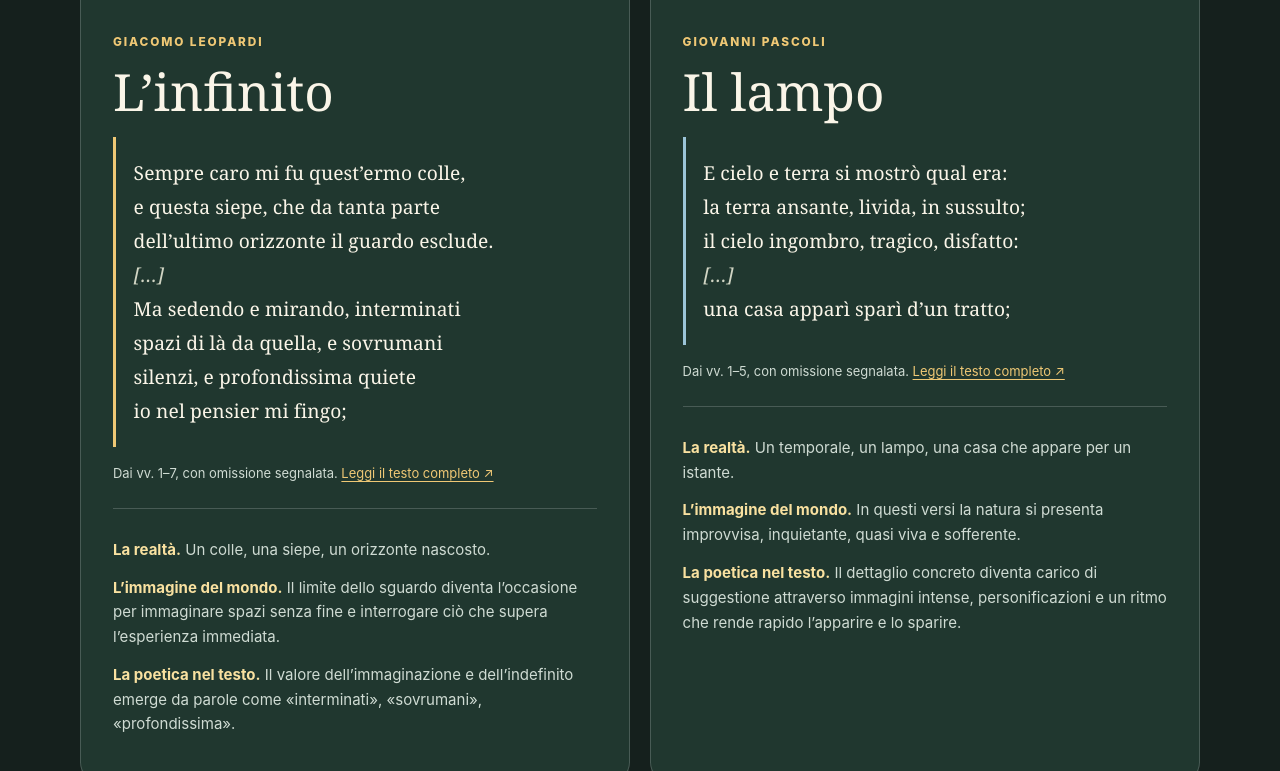
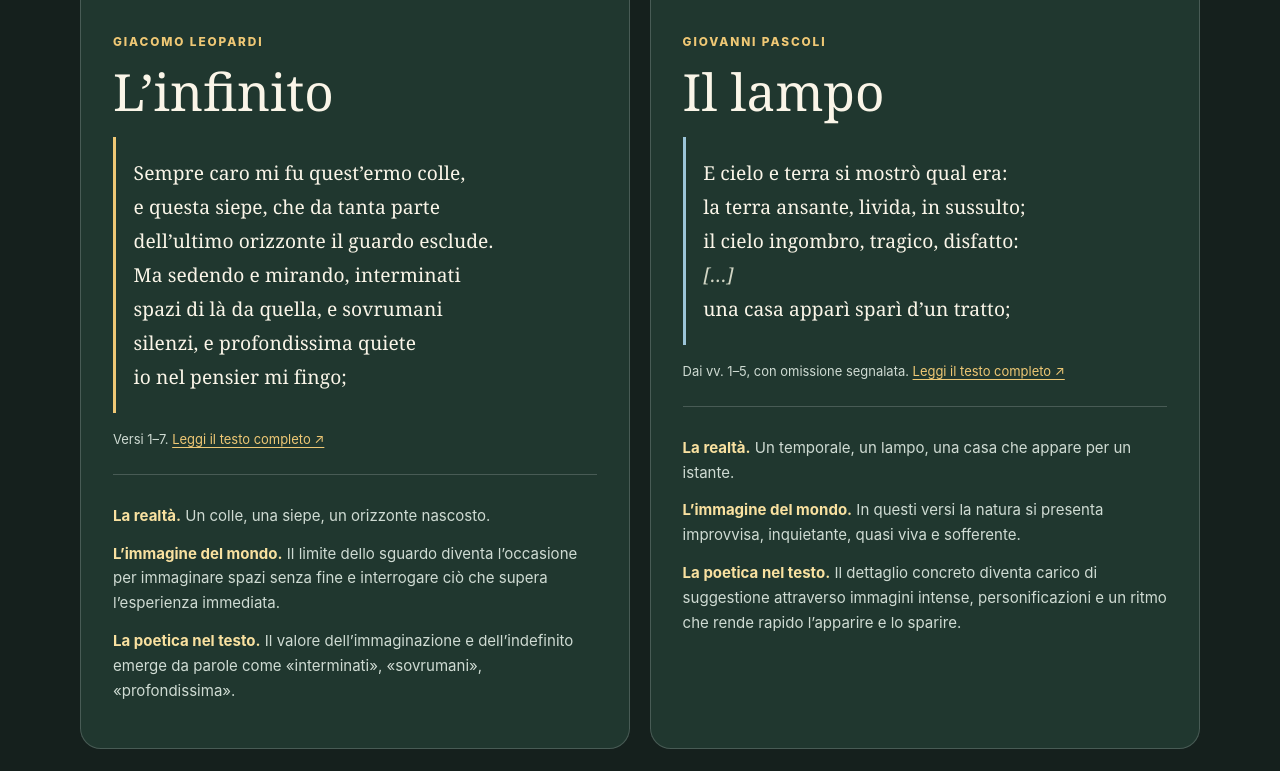
Before and after one commit to gb69prof/II-anno, a website: page Poesia/immagine-del-mondo-e-la-poetica/index.html in a window 1280 px wide. Shown: the part 3700-4471 px from the top of the page. Drawn offline with Linux system fonts and the light colour scheme.

Commit message:
Poesia: corregge la citazione consecutiva dell'Infinito

```diff
--- a/Poesia/immagine-del-mondo-e-la-poetica/index.html
+++ b/Poesia/immagine-del-mondo-e-la-poetica/index.html
@@ -108,8 +108,8 @@
         <div class="poet-body">
           <span class="tag">Giacomo Leopardi</span>
           <h3>L’infinito</h3>
-          <blockquote class="poem-quote">Sempre caro mi fu quest’ermo colle,<br>e questa siepe, che da tanta parte<br>dell’ultimo orizzonte il guardo esclude.<br><span class="ellipsis">[…]</span><br>Ma sedendo e mirando, interminati<br>spazi di là da quella, e sovrumani<br>silenzi, e profondissima quiete<br>io nel pensier mi fingo;</blockquote>
-          <p class="poem-credit">Dai vv. 1–7, con omissione segnalata. <a href="https://it.wikisource.org/wiki/L%27infinito" target="_blank" rel="noopener noreferrer">Leggi il testo completo ↗</a></p>
+          <blockquote class="poem-quote">Sempre caro mi fu quest’ermo colle,<br>e questa siepe, che da tanta parte<br>dell’ultimo orizzonte il guardo esclude.<br>Ma sedendo e mirando, interminati<br>spazi di là da quella, e sovrumani<br>silenzi, e profondissima quiete<br>io nel pensier mi fingo;</blockquote>
+          <p class="poem-credit"><span class="source-range">Versi 1–7.</span> <a href="https://it.wikisource.org/wiki/L%27infinito" target="_blank" rel="noopener noreferrer">Leggi il testo completo ↗</a></p>
           <div class="reading-keys">
             <p><strong>La realtà.</strong> Un colle, una siepe, un orizzonte nascosto.</p>
             <p><strong>L’immagine del mondo.</strong> Il limite dello sguardo diventa l’occasione per immaginare spazi senza fine e interrogare ciò che supera l’esperienza immediata.</p>
```
